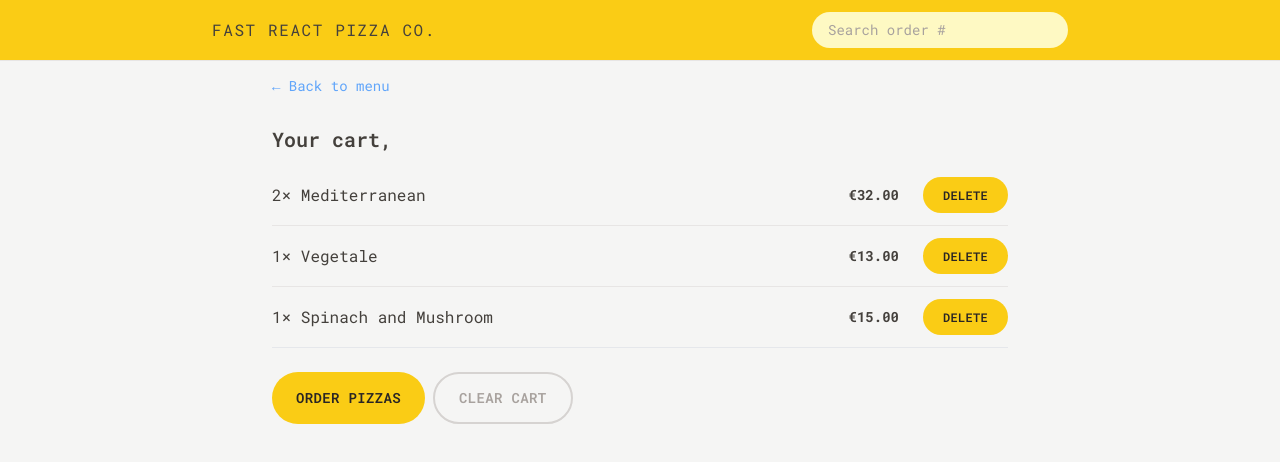
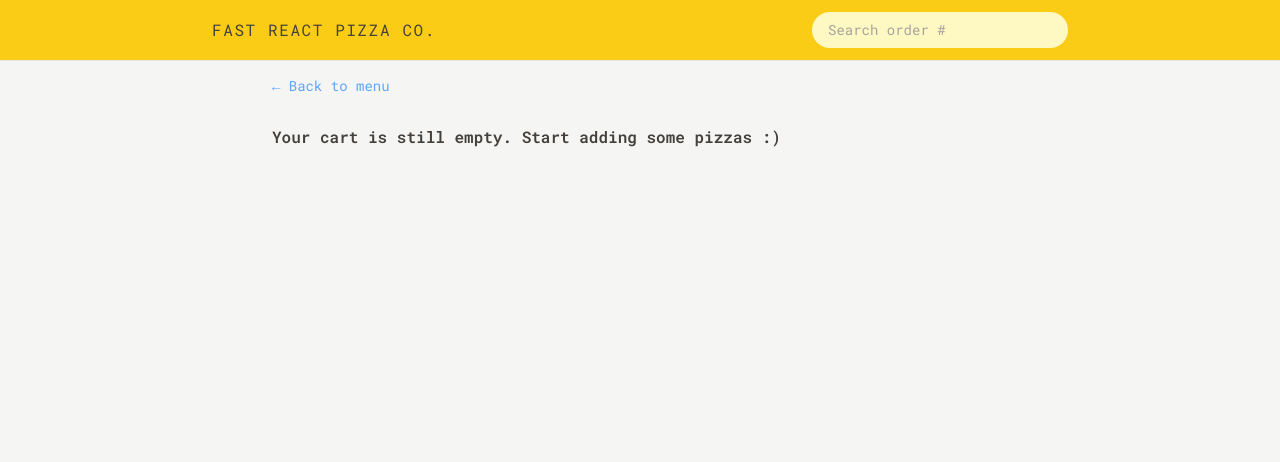
Before and after one commit to Sherman-shop/fast-react-pizza, a React (Vite) app: page /cart in a window 1280 px wide. Shown: the top 462 px of the page. Built offline with nearby package versions, Linux system fonts and the light colour scheme.

Commit message:
connect Cart to Redux store and implement clear cart functionality

```diff
--- a/src/features/cart/Cart.jsx
+++ b/src/features/cart/Cart.jsx
@@ -2,34 +2,21 @@
 import Button from '../../ui/Button';
 import LinkButton from '../../ui/LinkButton';
 import CartItem from './CartItem';
+import { getCart } from './cartSlice';
+import { useDispatch } from 'react-redux';
+import { clearCart } from './cartSlice';
+import EmptyCart from './EmptyCart';
 
-const _fakeCart = [
-  {
-    pizzaId: 12,
-    name: 'Mediterranean',
-    quantity: 2,
-    unitPrice: 16,
-    totalPrice: 32,
-  },
-  {
-    pizzaId: 6,
-    name: 'Vegetale',
-    quantity: 1,
-    unitPrice: 13,
-    totalPrice: 13,
-  },
-  {
-    pizzaId: 11,
-    name: 'Spinach and Mushroom',
-    quantity: 1,
-    unitPrice: 15,
-    totalPrice: 15,
-  },
-];
+
+
+
 
 function Cart() {
-   const cart = _fakeCart;
+   const cart = useSelector(getCart);
    const username = useSelector((state) => state.user.username);
+   const dispatch = useDispatch();
+
+   if (!cart.length) return <EmptyCart />;
 
   return (
     <div className="px-4 py-3">
@@ -45,7 +32,7 @@
 
       <div className="mt-6 space-x-2">
         <Button to="/order/new" type="primary">Order pizzas</Button>
-        <Button type="secondary">Clear Cart</Button>
+        <Button type="secondary" onClick={() => dispatch(clearCart())}>Clear Cart</Button>
       </div>
     </div>
   );
--- a/src/features/cart/EmptyCart.jsx
+++ b/src/features/cart/EmptyCart.jsx
@@ -1,11 +1,11 @@
-import { Link } from 'react-router-dom';
+import LinkButton from '../../ui/LinkButton';
 
 function EmptyCart() {
   return (
-    <div>
-      <Link to="/menu">&larr; Back to menu</Link>
+    <div className='px-4 py-3'>
+      <LinkButton to="/menu">&larr; Back to menu</LinkButton>
 
-      <p>Your cart is still empty. Start adding some pizzas :)</p>
+      <p className='font-semibold mt-7'>Your cart is still empty. Start adding some pizzas :)</p>
     </div>
   );
 }
--- a/src/features/cart/cartSlice.js
+++ b/src/features/cart/cartSlice.js
@@ -50,6 +50,8 @@
 
 export default cartSlice.reducer;
 
+export const getCart = (state) => state.cart.cart;
+
 export const getTotalCartQuantity = (state) =>
     state.cart.cart.reduce((sum, item) => sum + item.quantity, 0)
 
```
